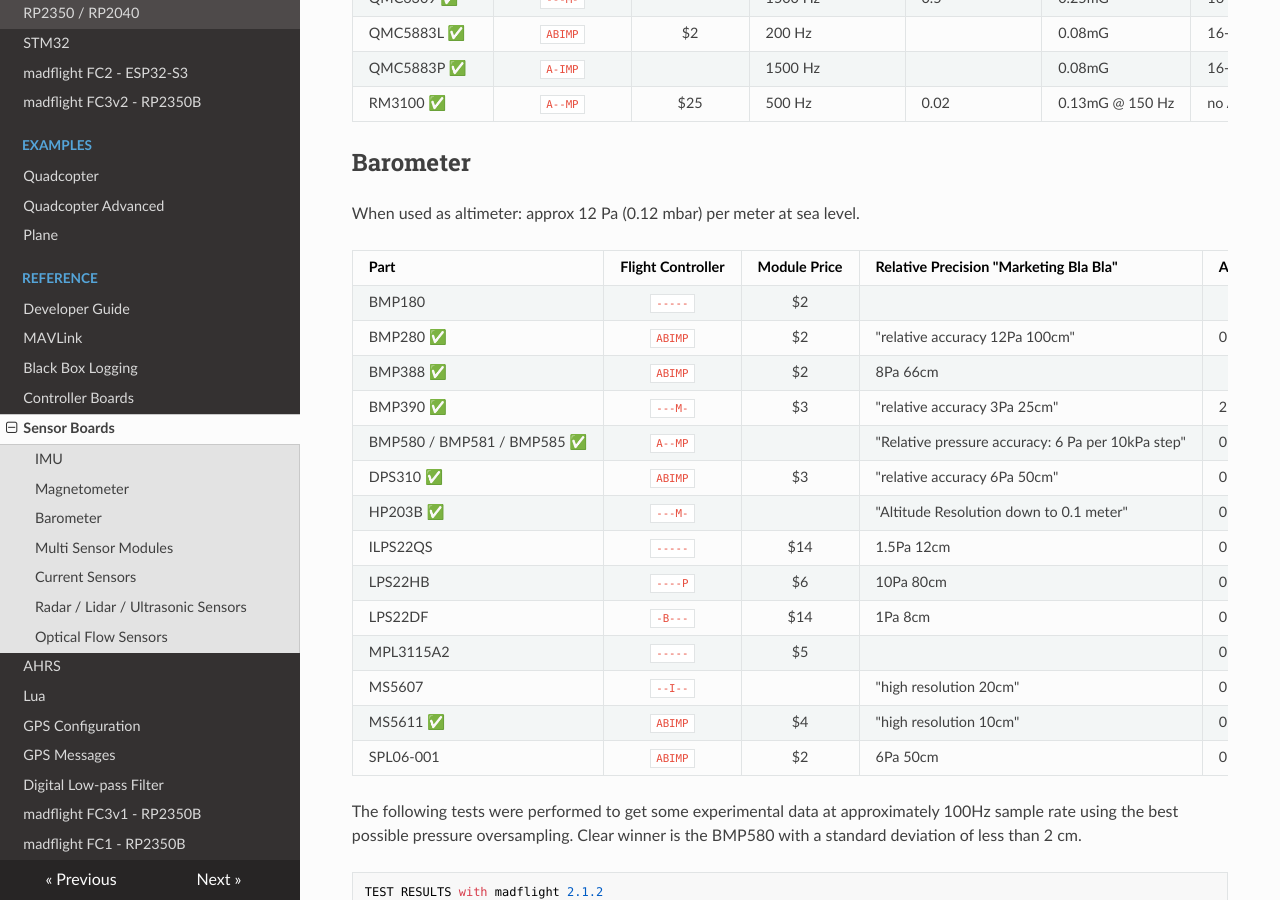
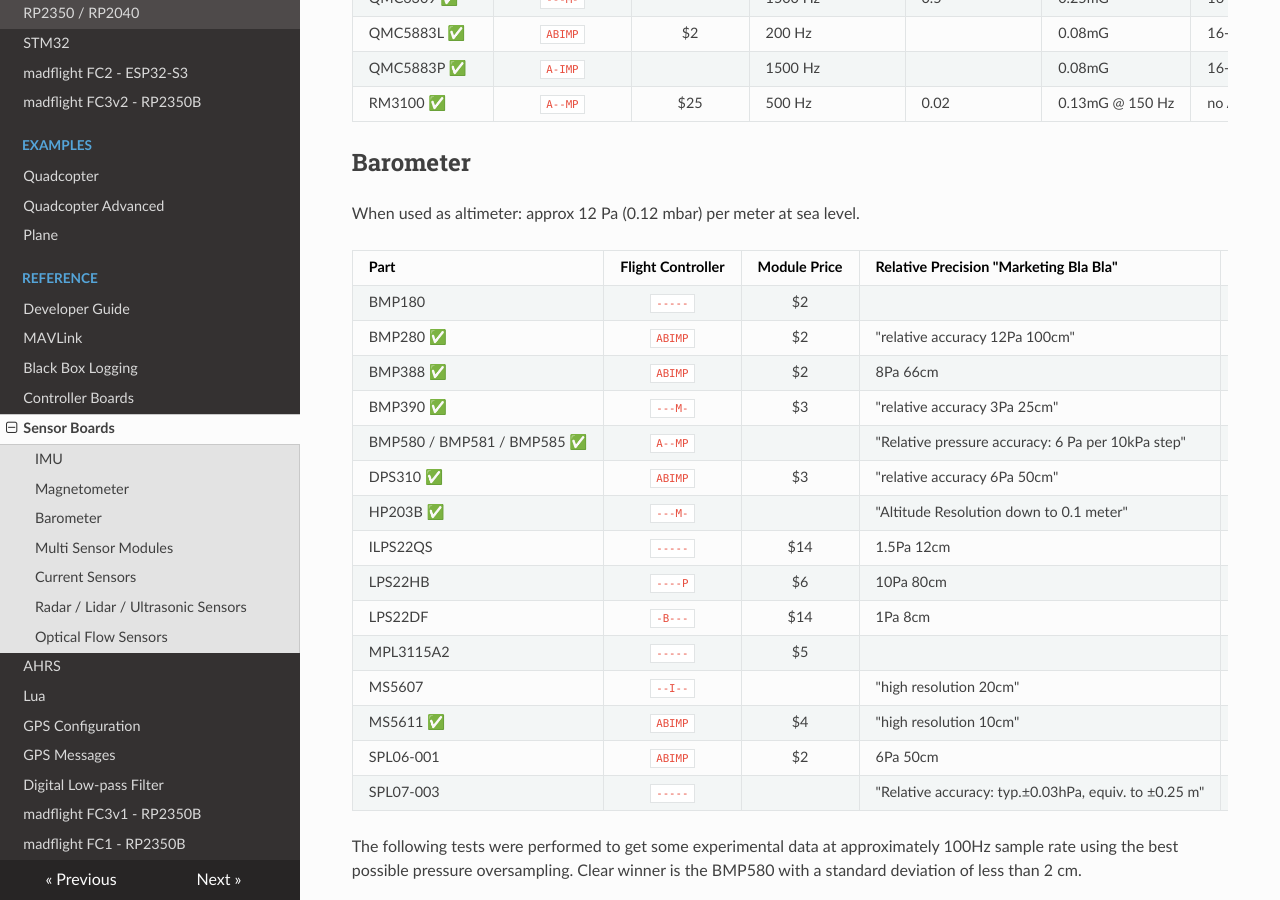
Before and after one commit to qqqlab/madflight-docs, an MkDocs documentation site: the page built from docs/Sensor-Boards.md, in a window 1280 px wide and 900 px high, scrolled down 2207 px. Built offline with MkDocs 1.6.1, drawn with Linux system fonts in a browser that asks for light colours; nearby versions of some CDN libraries; some of the changed lines change nothing that is shown; some of the changed text lies outside the part shown.

Commit message:
add SPL07-003 barometer

````diff
--- a/docs/Sensor-Boards.md
+++ b/docs/Sensor-Boards.md
@@ -2,7 +2,7 @@
 
 An overview of available sensor boards.
 
-* Table last updated: January 2026
+* Table last updated: July 2026
 * Parts marked with &#x2705; are supported by _madflight_
 * Parts with &#x1F6A7; are work in progress, see Pull Requests on Github
 * The "Module Price" column lists price of a breakout board (if it is cheap & easy to procure)
@@ -93,6 +93,7 @@
 MS5607    | `--I--` | | "high resolution 20cm" | 0.014Pa raw 24 bit ADC value | 120-2000Hz OSR=4096-256 | | 5x3x1 mm, 8 pin, pitch 1.25mm
 MS5611 &#x2705; | `ABIMP` | $4 | "high resolution 10cm" | 0.014Pa raw 24 bit ADC value | 120-2000Hz OSR=4096-256 | | 5x3x1 mm, 8 pin, pitch 1.25mm
 SPL06-001 | `ABIMP` | $2 | 6Pa 50cm | 0.06Pa | 128Hz | 0.20 (1.2Pa @35Hz) | Registers identical to DSP310, but noisier
+SPL07-003 | `-----` | | "Relative accuracy: typ.±0.03hPa, equiv. to ±0.25 m" | 24 bit ADC | 200 Hz | 0.08 (0.5 @ 35Hz) | 2.0x2.0x0.76 mm, 10 pin, pitch 0.5mm
 
 The following tests were performed to get some experimental data at approximately 100Hz sample rate using the best possible pressure oversampling. Clear winner is the BMP580 with a standard deviation of less than 2 cm.
 ```
````
